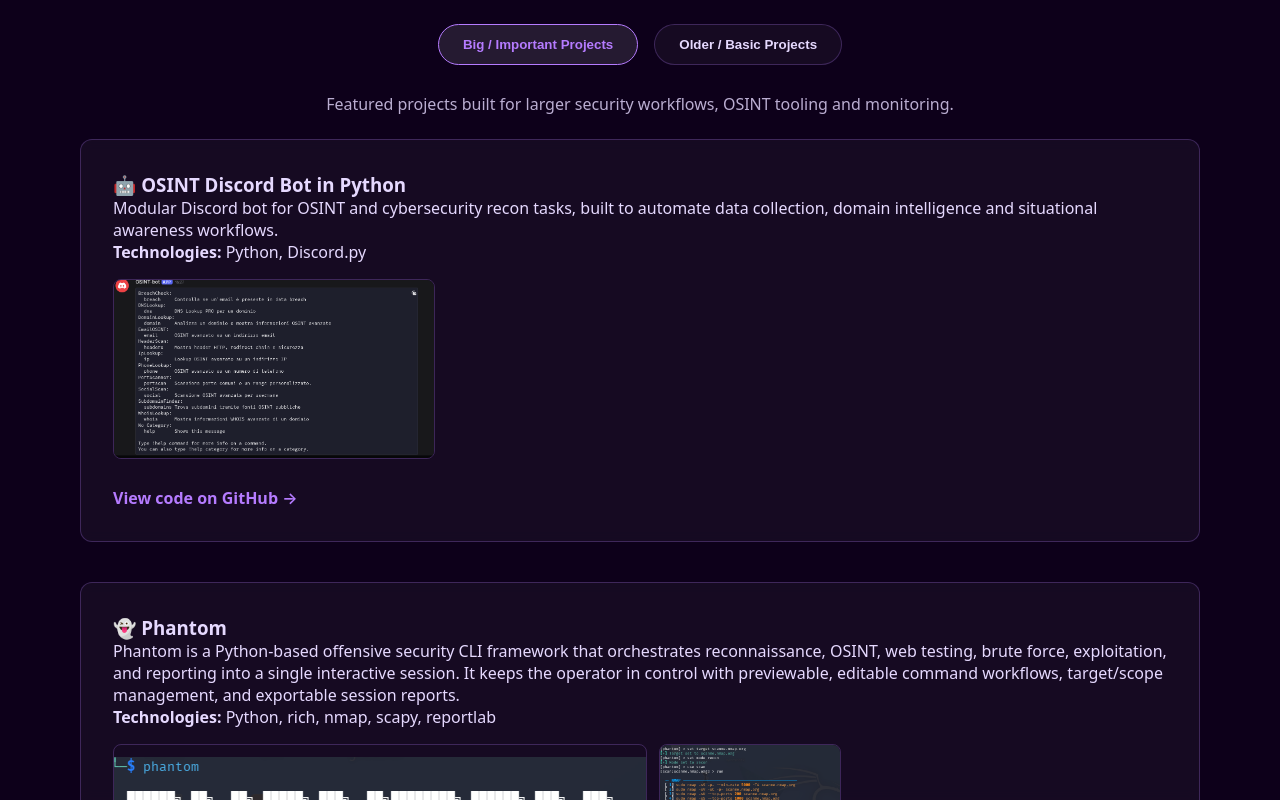
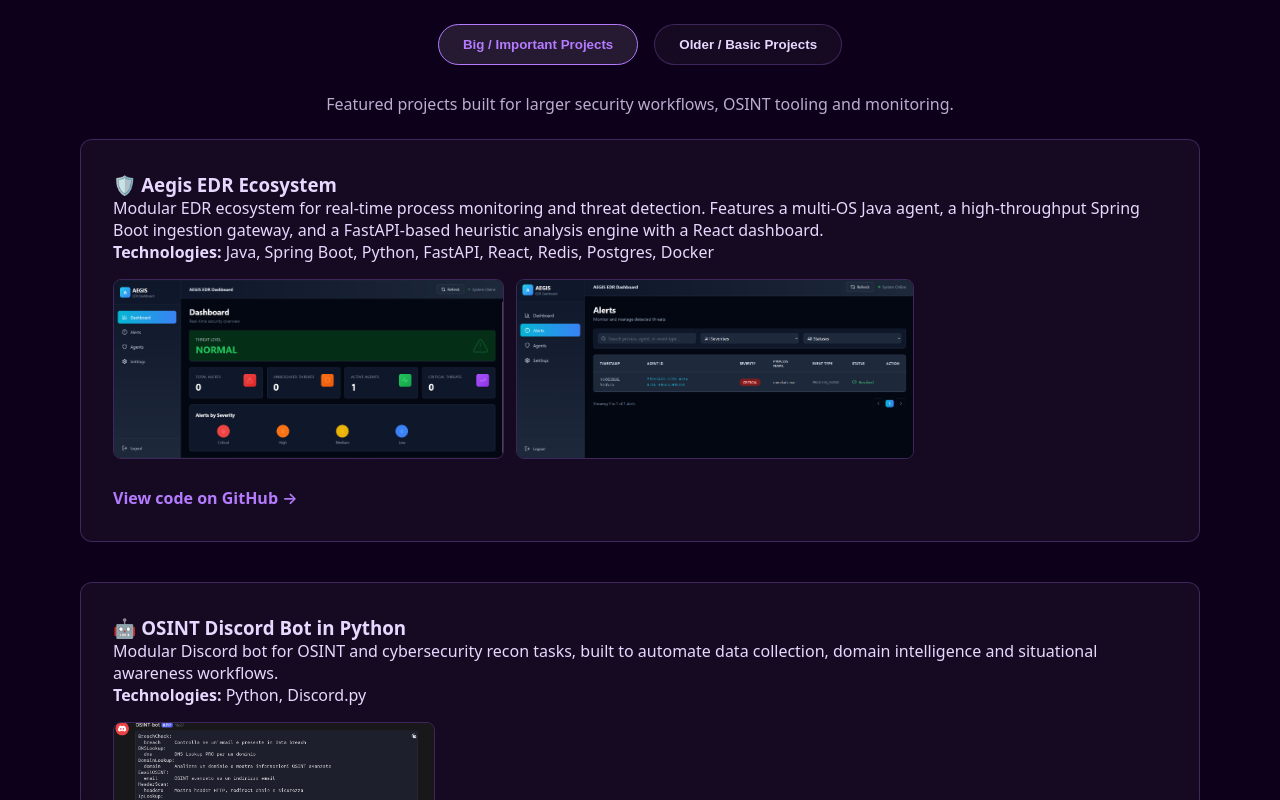
Before and after one commit to Terminalkid09/MyPortfolio-React, a React (Vite) app: page / in a window 1280 px wide. Shown: the part 2000-2800 px from the top of the page. Built offline with nearby package versions, Linux system fonts and the light colour scheme.

Commit message:
Add new project card with images

```diff
--- a/src/components/Projects.jsx
+++ b/src/components/Projects.jsx
@@ -3,6 +3,28 @@
 import ImageModal from "./ImageModal";
 
 const featuredProjects = [
+  {
+    title: "🛡️ Aegis EDR Ecosystem",
+    description:
+      "Modular EDR ecosystem for real-time process monitoring and threat detection. Features a multi-OS Java agent, a high-throughput Spring Boot ingestion gateway, and a FastAPI-based heuristic analysis engine with a React dashboard.",
+    technologies: "Java, Spring Boot, Python, FastAPI, React, Redis, Postgres, Docker",
+    images: [
+      {
+        src: "/img/dashboard-aegis.png",
+        alt: "Aegis Ecosystem Overview",
+      },
+      {
+        src: "/img/alerts.png",
+        alt: "Aegis Alerts",
+      },
+    ],
+    links: [
+      {
+        label: "View code on GitHub →",
+        href: "https://github.com/Terminalkid09/aegis-ecosystem",
+      },
+    ],
+  },
   {
     title: "🤖 OSINT Discord Bot in Python",
     description:
```
Also changed, not shown: public/img/alerts.png (added), public/img/dashboard-aegis.png (added).
